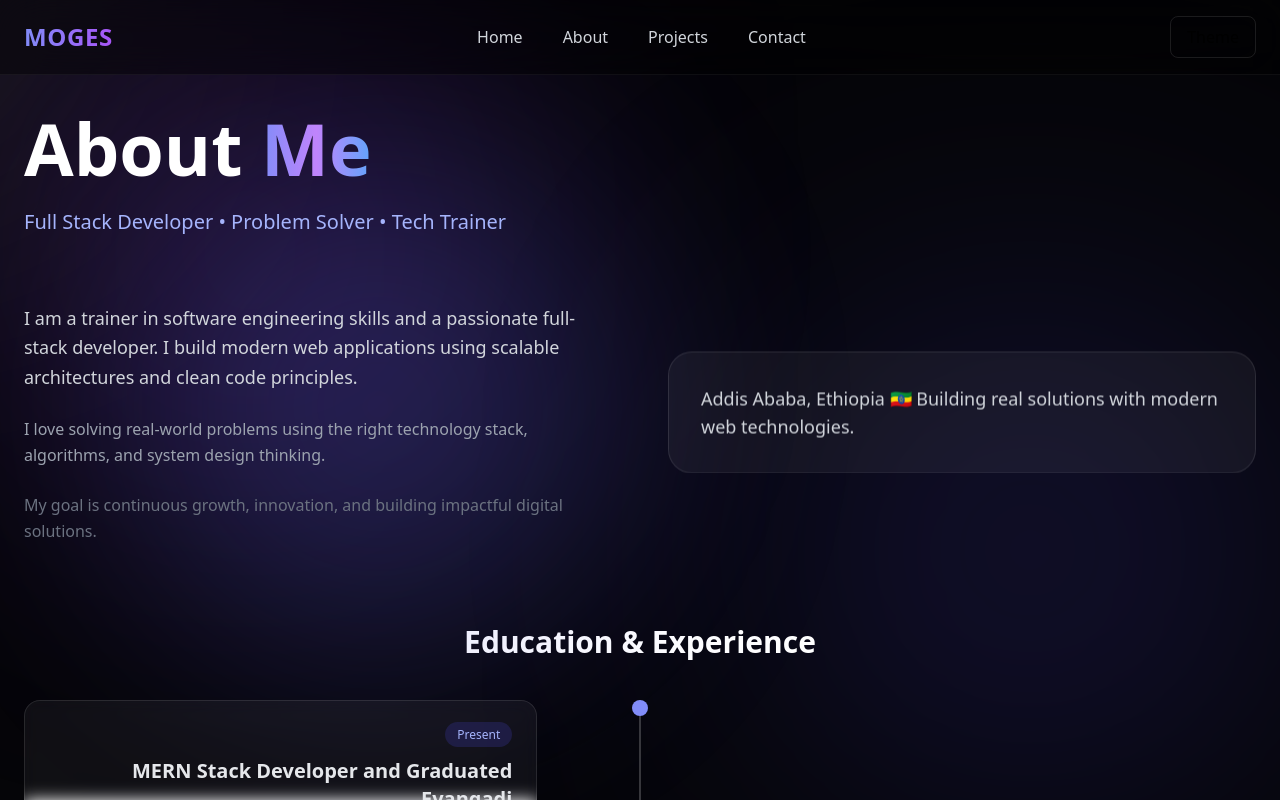
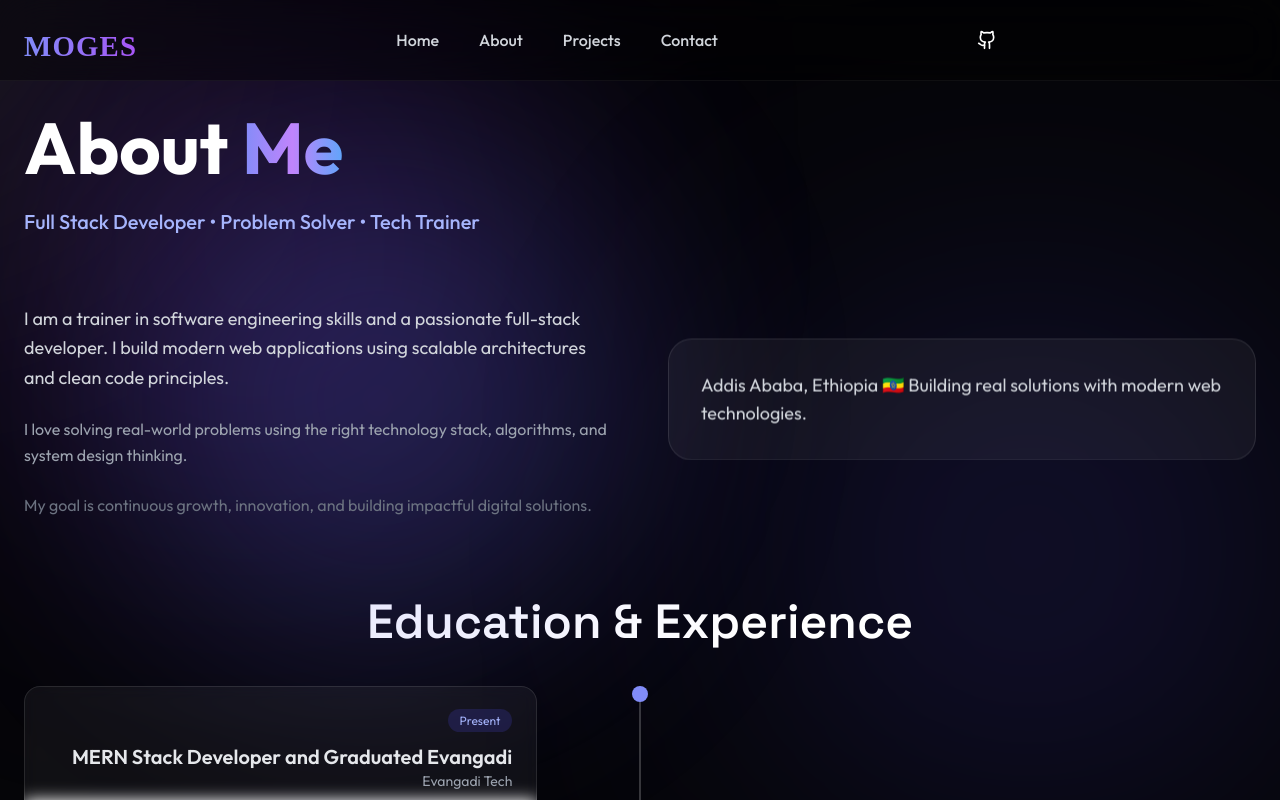
Before and after one commit to Moges741/my-new-portfolio, a Nuxt app in the folder portfolioNaa/: page /about in a window 1280 px wide. Shown: the top 800 px of the page. Built offline with nearby package versions, Linux system fonts and the light colour scheme.

Commit message:
clean the code

```diff
--- a/portfolioNaa/app/assets/css/main.css
+++ b/portfolioNaa/app/assets/css/main.css
@@ -1,7 +1,7 @@
+@import url('https://fonts.googleapis.com/css2?family=Space+Grotesk:wght@400;600;700&family=Outfit:wght@400;500;600;700&family=JetBrains+Mono:wght@400;500&display=swap');
 @tailwind base;
 @tailwind components;
 @tailwind utilities;
-/* Cu[stom Styles */
-.yooo{
-    color:rgba(222, 222, 251, 0.6);
+body {
+  font-family: 'Outfit', sans-serif;
 }
--- a/portfolioNaa/app/components/Navbar.vue
+++ b/portfolioNaa/app/components/Navbar.vue
@@ -1,6 +1,6 @@
 <script setup>
 import { ref } from 'vue';
-import ThemeToggle from './ThemeToggle.vue';
+import { Github } from "lucide-vue-next"
 const isOpen = ref(false)
 const toggleMenu = () => {
   isOpen.value = !isOpen.value;
@@ -9,9 +9,9 @@ const toggleMenu = () => {
 <template>
   <nav class="fixed top-0 w-full z-50 backdrop-blur-xl bg-black/40 border-b border-white/5">
     <div class="max-w-7xl mx-auto px-6 py-4 flex justify-between items-center">
-      <h1 class="text-2xl font-bold tracking-wide">
-        <span class="bg-gradient-to-r from-indigo-400 to-purple-500 bg-clip-text text-transparent">
-          MOGES
+      <h1 class="text-2xl font-bold tracking-wide font-heading text-5xl">
+        <span class="bg-gradient-to-r from-indigo-400 to-purple-500 bg-clip-text text-transparent name">
+          <NuxtLink to="/"> MOGES</NuxtLink>
         </span>
       </h1>
     <ul class="hidden md:flex gap-10 text-gray-300 font-medium">
@@ -33,9 +33,14 @@ const toggleMenu = () => {
   </li>
 
 </ul>
-
+    <a
+          href="https://github.com/Moges741"
+          target="_blank"
+          class="social-icon"
+        >
+          <Github class="w-5 h-5 text-white" />
+        </a>
       <div class="flex items-center gap-4">
-        <ThemeToggle />
         <button
           @click="toggleMenu"
           class="md:hidden flex flex-col gap-1.5 focus:outline-none"
@@ -77,6 +82,11 @@ const toggleMenu = () => {
 </template>
 
 <style scoped>
+.name{
+  font-family: "Playwrite AT", cursive;
+  font-size: 1.8rem;
+  font-weight: bold;
+}
 .navLink {
   position: relative;
   cursor: pointer;
@@ -102,10 +112,9 @@ const toggleMenu = () => {
   width: 100%;
 }
 
-/* Mobile Hamburger */
 .bar {
-  width: 28px;
-  height: 3px;
+  width: 22px;
+  height: 2.5px;
   background: rgb(17, 172, 203);
   transition: all .8s ease;
 }
@@ -118,7 +127,7 @@ const toggleMenu = () => {
   transform: rotate(-45deg) translateY(-12px);
 }
 
-/* Mobile Links */
+
 .mobileLink {
   cursor: pointer;
 }
--- a/portfolioNaa/app/components/ThemeToggle.vue
+++ /dev/null
@@ -1,14 +0,0 @@
-<script setup>
-const toggleTheme = () => {
-  document.documentElement.classList.toggle('light')
-}
-</script>
-
-<template>
-  <button
-    @click="toggleTheme"
-    class="px-4 py-2 rounded-lg border border-white/10 hover:border-indigo-400 transition"
-  >
-    Theme
-  </button>
-</template>
--- a/portfolioNaa/app/components/about/AboutSection.vue
+++ b/portfolioNaa/app/components/about/AboutSection.vue
@@ -103,7 +103,7 @@ const experiences = [
       </div>
 
  <div class="mt-20">
-  <h2 class="text-3xl font-semibold mb-10 text-center">
+  <h2 class="font-heading text-5xl text-3xl font-semibold mb-10 text-center">
     Education & Experience
   </h2>
 
@@ -144,7 +144,7 @@ const experiences = [
           {{ exp.company }}
         </p>
 
-        <p class="text-gray-400 text-sm md:text-base leading-relaxed mb-4">
+        <p class="font-body text-gray-400 text-sm md:text-base leading-relaxed mb-4">
           {{ exp.description }}
         </p>
 
--- a/portfolioNaa/app/pages/contact.vue
+++ b/portfolioNaa/app/pages/contact.vue
@@ -55,7 +55,7 @@ const contacts = [
         class="text-center mb-16 transition-all duration-1000"
         :class="show ? 'opacity-100 translate-y-0' : 'opacity-0 translate-y-12'"
       >
-        <h1 class="text-4xl md:text-6xl font-bold text-white">
+        <h1 class="font-heading text-5xl text-4xl md:text-6xl font-bold text-white">
           Get In
           <span class="gradient-text"> Touch</span>
         </h1>
--- a/portfolioNaa/app/pages/projects/[id].vue
+++ b/portfolioNaa/app/pages/projects/[id].vue
@@ -23,10 +23,10 @@ const project = projects.find(p => p.id === id)
         class="rounded-3xl mb-10 w-full shadow-2xl animate-fadeUp"
       />
 
-      <h1 class="text-4xl font-bold mb-6 gradient-text animate-fadeUp">
+      <h1 class="font-heading text-5xl text-4xl font-bold mb-6 gradient-text animate-fadeUp">
         {{ project.title }}
       </h1>
-      <p class="text-gray-300 text-lg leading-relaxed mb-10 animate-fadeUp">
+      <p class="font-body text-gray-300 text-lg leading-relaxed mb-10 animate-fadeUp">
         {{ project.description }}
       </p>
 
--- a/portfolioNaa/tailwind.config.js
+++ b/portfolioNaa/tailwind.config.js
@@ -25,6 +25,11 @@ export default {
   },
 }
 ,
+fontFamily: {
+        heading: ['Space Grotesk', 'sans-serif'],
+        body: ['Outfit', 'sans-serif'],
+        mono: ['JetBrains Mono', 'monospace'],
+      },
   },
   plugins: [],
 }
```
